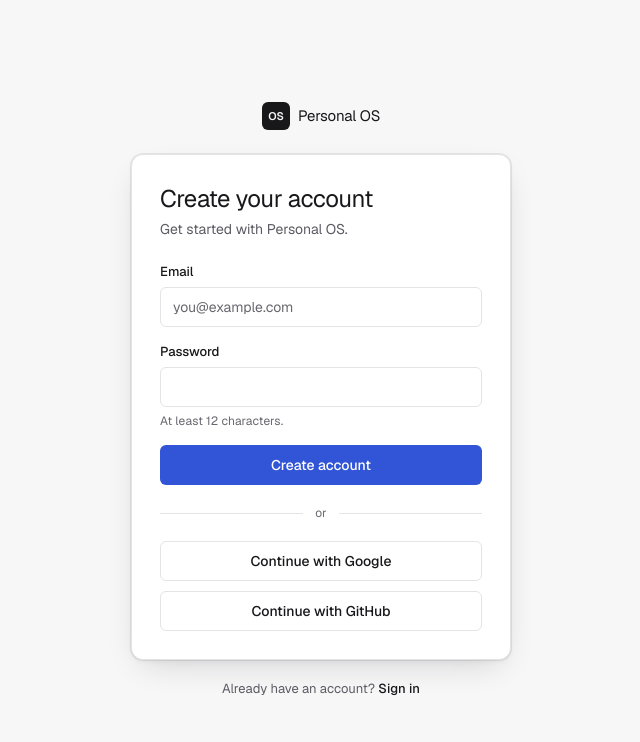
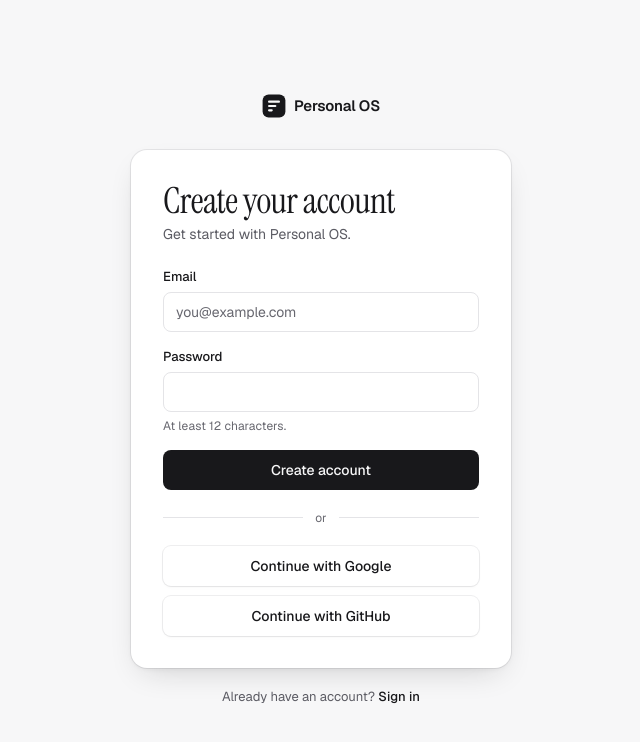
Before and after one commit to WebDevAmey/Personal-OS, a Next.js app: page /sign-up in a window 1280 px wide. Shown: the top 742 px of the page, without its empty margins (319-959 px from the left). Built offline with nearby package versions, Linux system fonts and the light colour scheme.

Commit message:
style(auth): match sign-in pages to the new look

```diff
--- a/components/auth/auth-ui.tsx
+++ b/components/auth/auth-ui.tsx
@@ -6,16 +6,19 @@ import { cn } from '@/lib/utils';
 
 export function AuthShell({ title, description, children, footer }: { title: string; description?: React.ReactNode; children: React.ReactNode; footer?: React.ReactNode }) {
   return (
-    <main className="flex min-h-dvh flex-col items-center justify-center bg-background px-4 py-10 text-foreground">
+    <main className="flex min-h-dvh flex-col items-center justify-center bg-canvas px-4 py-10 text-foreground">
       <div className="w-full max-w-[380px]">
-        <Link href="/" className="mx-auto mb-6 flex w-fit items-center gap-2 rounded-md text-heading-sm text-foreground focus-visible:outline-2 focus-visible:outline-ring">
-          <span aria-hidden className="grid size-7 place-items-center rounded-md bg-foreground text-[0.6875rem] font-semibold text-background">
-            OS
-          </span>
+        <Link href="/" className="mx-auto mb-8 flex w-fit items-center gap-2 rounded-md text-heading-sm font-semibold text-foreground focus-visible:outline-2 focus-visible:outline-ring">
+          <svg viewBox="0 0 20 20" className="size-6" aria-hidden="true" focusable="false">
+            <rect x="0.5" y="0.5" width="19" height="19" rx="5" className="fill-foreground" />
+            <rect x="5" y="5.5" width="10" height="1.8" rx="0.9" className="fill-background" />
+            <rect x="5" y="9.1" width="7" height="1.8" rx="0.9" className="fill-background" />
+            <rect x="5" y="12.7" width="4" height="1.8" rx="0.9" className="fill-background" />
+          </svg>
           Personal OS
         </Link>
-        <div className="rounded-xl border border-border bg-surface p-6 shadow-popover sm:p-7">
-          <h1 className="text-heading-lg text-foreground">{title}</h1>
+        <div className="rounded-2xl bg-surface p-6 shadow-popover sm:p-8">
+          <h1 className="font-serif text-[2.25rem] leading-[1.05] tracking-[-0.015em] text-foreground">{title}</h1>
           {description && <p className="mt-1 text-body text-muted-foreground">{description}</p>}
           <div className="mt-6">{children}</div>
         </div>
@@ -27,14 +30,14 @@ export function AuthShell({ title, description, children, footer }: { title: str
 
 export function AuthLoading() {
   return (
-    <main className="flex min-h-dvh items-center justify-center bg-background" aria-busy="true">
+    <main className="flex min-h-dvh items-center justify-center bg-canvas" aria-busy="true">
       <Loader2 aria-label="Loading" className="size-5 animate-spin text-subtle-foreground" />
     </main>
   );
 }
 
 export const authInputCls =
-  'h-10 w-full rounded-md border border-border bg-surface px-3 text-body text-foreground placeholder:text-subtle-foreground hover:border-border-strong focus-visible:border-ring focus-visible:outline-2 focus-visible:outline-offset-0 focus-visible:outline-ring/40 aria-invalid:border-danger';
+  'h-10 w-full rounded-lg border border-border bg-surface px-3 text-body text-foreground placeholder:text-subtle-foreground hover:border-border-strong focus-visible:border-ring focus-visible:outline-2 focus-visible:outline-offset-0 focus-visible:outline-ring/40 aria-invalid:border-danger';
 
 export function AuthField({ id, label, hint, children }: { id: string; label: string; hint?: string; children: React.ReactNode }) {
   return (
@@ -57,7 +60,7 @@ export function AuthNotice({ tone, children }: { tone: 'error' | 'success'; chil
   return (
     <div
       role={tone === 'error' ? 'alert' : 'status'}
-      className={cn('flex items-start gap-2 rounded-md px-3 py-2 text-body-sm text-foreground', tone === 'error' ? 'bg-danger-subtle' : 'bg-success-subtle')}
+      className={cn('flex items-start gap-2 rounded-lg px-3 py-2 text-body-sm text-foreground', tone === 'error' ? 'bg-danger-subtle' : 'bg-success-subtle')}
     >
       <Icon aria-hidden className={cn('mt-0.5 size-4 shrink-0', tone === 'error' ? 'text-danger' : 'text-success')} />
       <span>{children}</span>
@@ -76,8 +79,8 @@ export function AuthButton({
     <button
       {...props}
       className={cn(
-        'inline-flex h-10 w-full items-center justify-center gap-2 rounded-md px-4 text-body font-medium focus-visible:outline-2 focus-visible:outline-offset-2 focus-visible:outline-ring disabled:cursor-not-allowed disabled:opacity-60',
-        variant === 'primary' ? 'bg-brand text-brand-foreground hover:bg-brand/90' : 'border border-border bg-surface text-foreground hover:bg-surface-2',
+        'inline-flex h-10 w-full items-center justify-center gap-2 rounded-lg px-4 text-body font-medium transition-[background-color,opacity,scale] duration-150 ease-out enabled:active:scale-[0.97] focus-visible:outline-2 focus-visible:outline-offset-2 focus-visible:outline-ring disabled:cursor-not-allowed disabled:opacity-60',
+        variant === 'primary' ? 'bg-foreground text-background hover:opacity-90' : 'bg-surface text-foreground shadow-card hover:bg-surface-2',
         className,
       )}
     >
```
